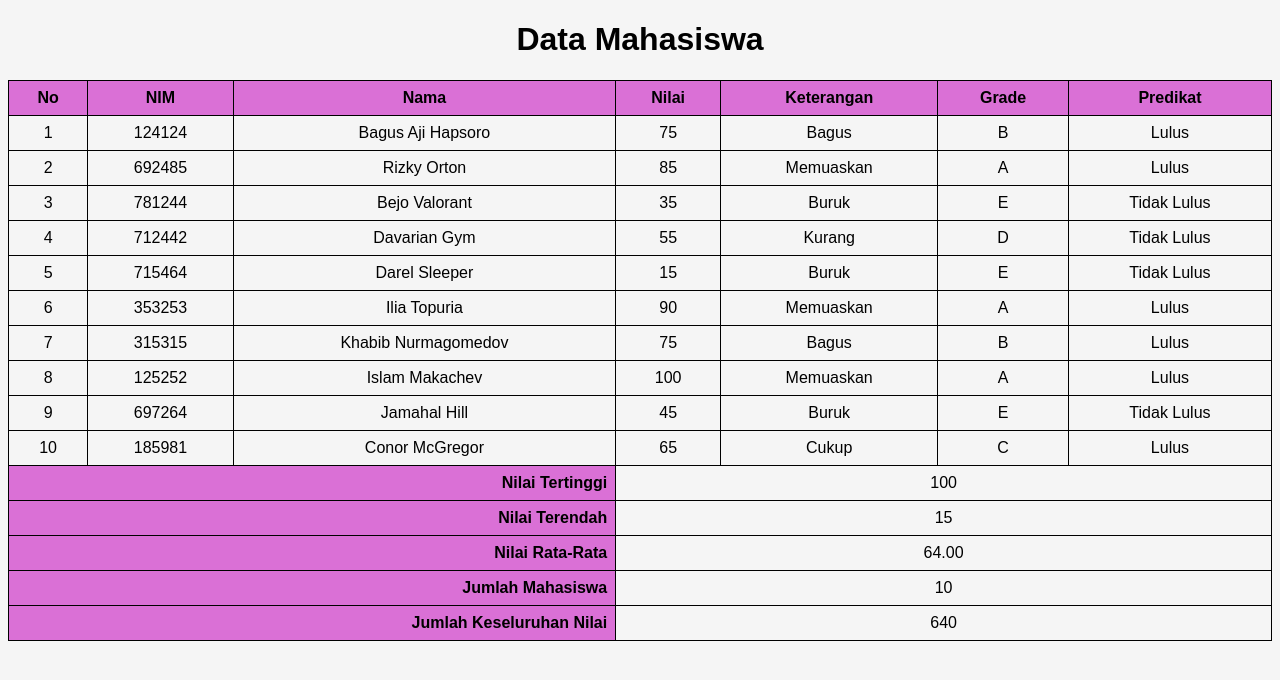
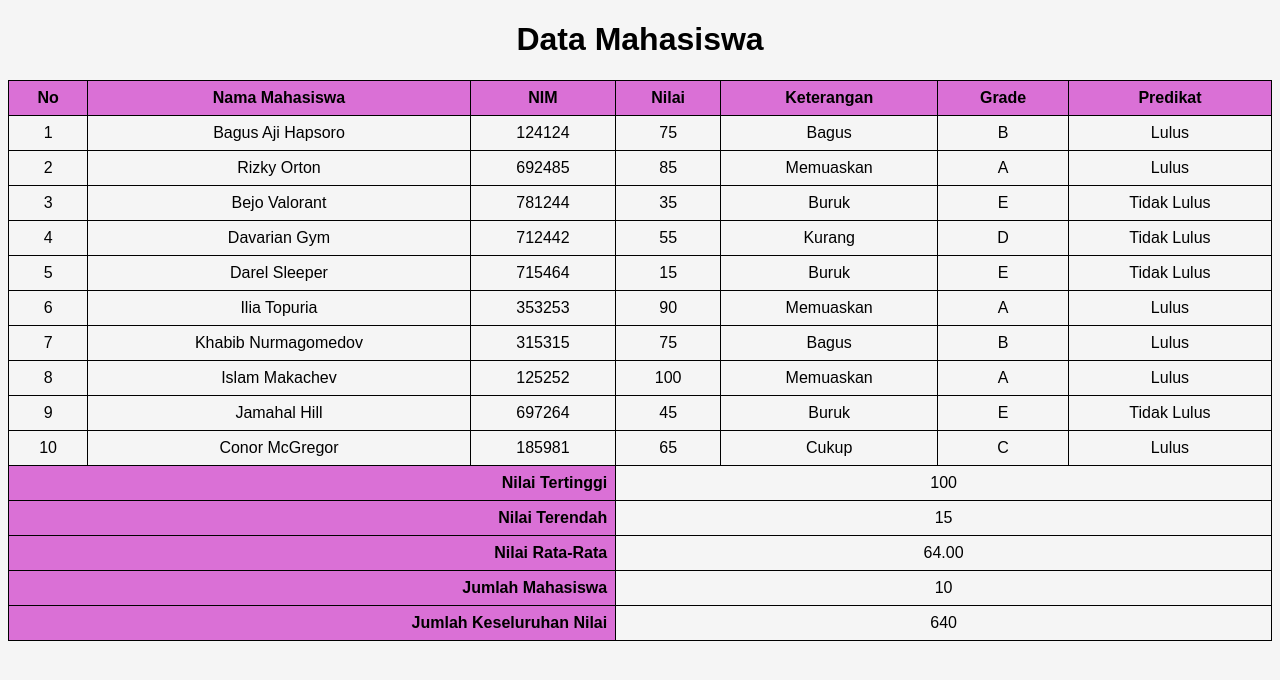
Before and after one commit to BagusAjiH/TUGAS_PHP_BAGUSAJI, a PHP site: page /tugas3.php in a window 1280 px wide. Shown: the top 680 px of the page. Run offline with PHP 8.4, Linux system fonts and the light colour scheme.

Commit message:
TUGAS 3 PHP

```diff
--- a/tugas3php_bagusajih_ubl/tugas3.php
+++ b/tugas3php_bagusajih_ubl/tugas3.php
@@ -98,8 +98,8 @@ $rata_rata = $total_nilai / $jumlah_mahasiswa;
         <thead>
             <tr>
                 <th>No</th>
+                <th>Nama Mahasiswa</th>
                 <th>NIM</th>
-                <th>Nama</th>
                 <th>Nilai</th>
                 <th>Keterangan</th>
                 <th>Grade</th>
@@ -111,8 +111,8 @@ $rata_rata = $total_nilai / $jumlah_mahasiswa;
             foreach ($data_mahasiswa as $key => $mahasiswa): ?>
                 <tr>
                     <td><?php echo $key + 1; ?></td>
+                    <td><?php echo $mahasiswa['nama']; ?></td>
                     <td><?php echo $mahasiswa['nim']; ?></td>
-                    <td><?php echo $mahasiswa['nama']; ?></td>
                     <td><?php echo $mahasiswa['nilai']; ?></td>
                     <td><?php echo getPredikat(getGrade($mahasiswa['nilai'])); ?></td>
                     <td><?php echo getGrade($mahasiswa['nilai']); ?></td>
```
